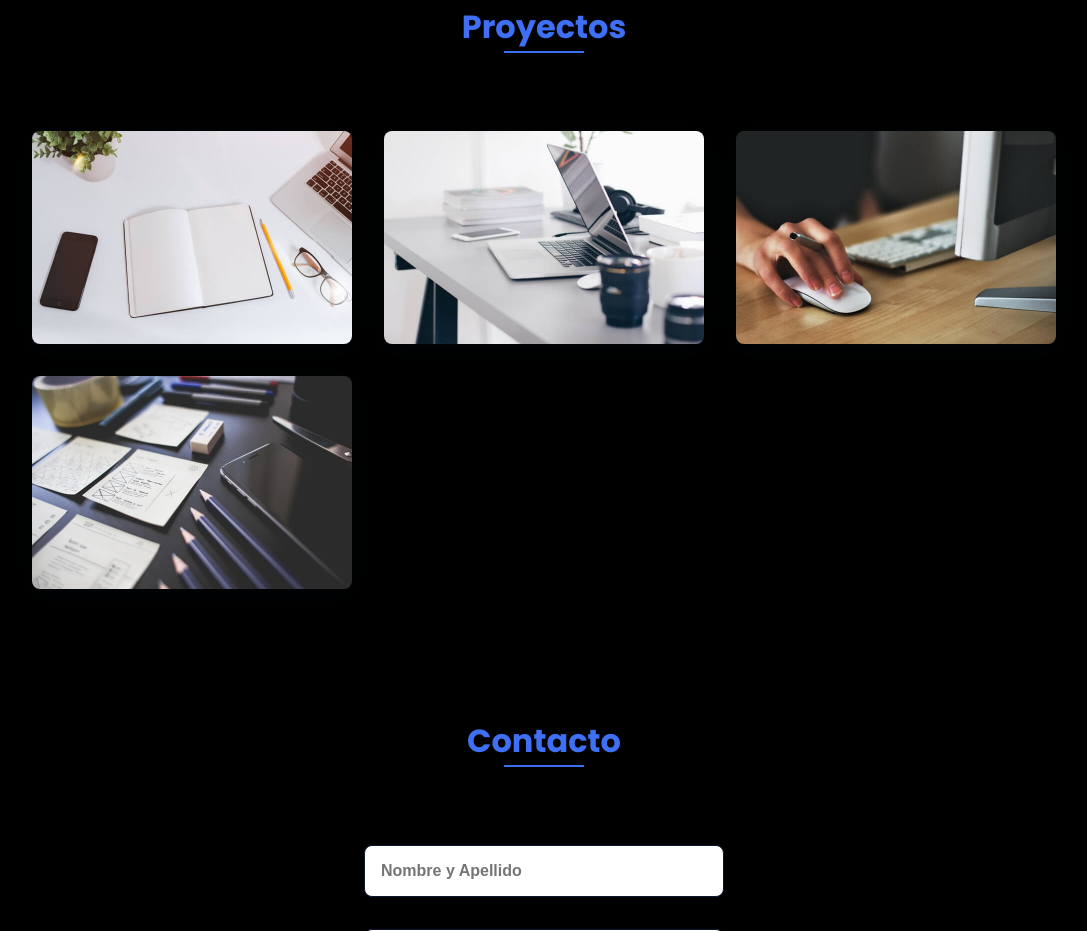
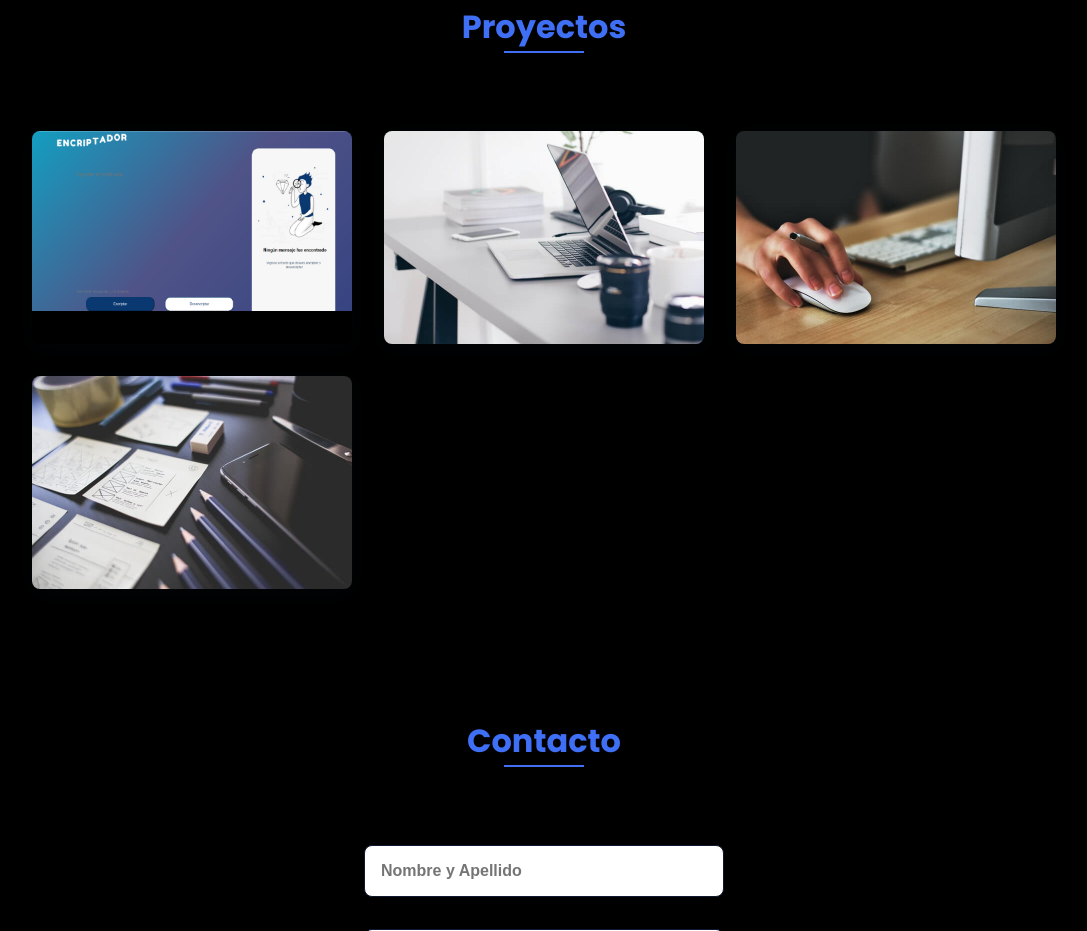
Before and after one commit to Maxi-Max10/Maxi-Max10.github.io, a plain HTML site: page index.html in a window 1280 px wide. Shown: the part 2294-3225 px from the top of the page, without its empty margins (96-1183 px from the left). Drawn offline with nearby package versions, Linux system fonts and the light colour scheme; animation ran at ten frames a second.

Commit message:
Update index.html

```diff
--- a/index.html
+++ b/index.html
@@ -200,7 +200,7 @@
             <div class="work__container bd-grid">
 
                 <a href="https://maxi-max10.github.io/EncriptadorM/" class="work__img" target="_blank">
-                    <img src="assets/img/work6.jpg" alt="">
+                    <img src="assets/img/encriptador.png" alt="">
                 </a>
 
                 <a  href="https://codewebm.github.io/Nails/" class="work__img" target="_blank">
```
